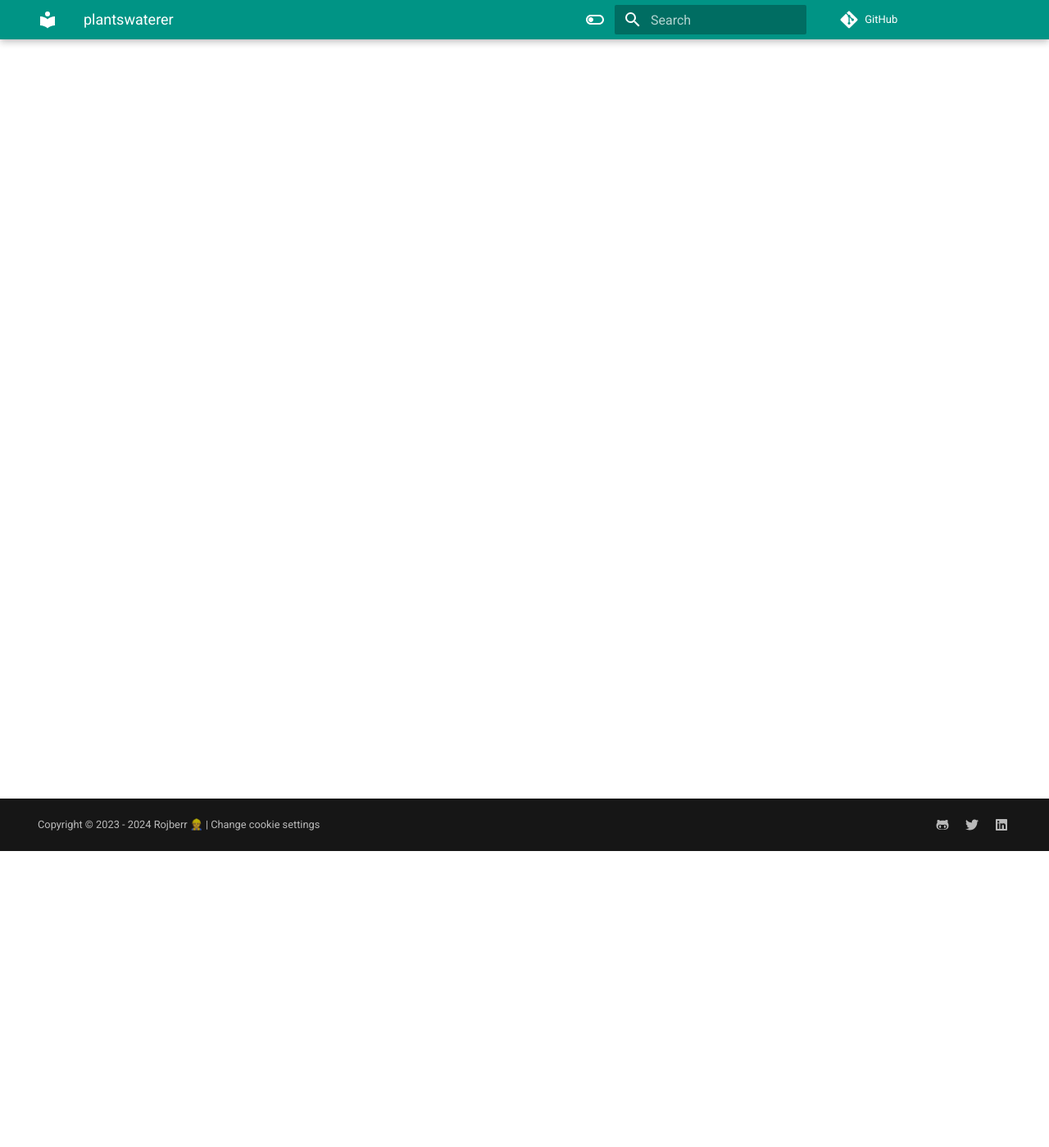
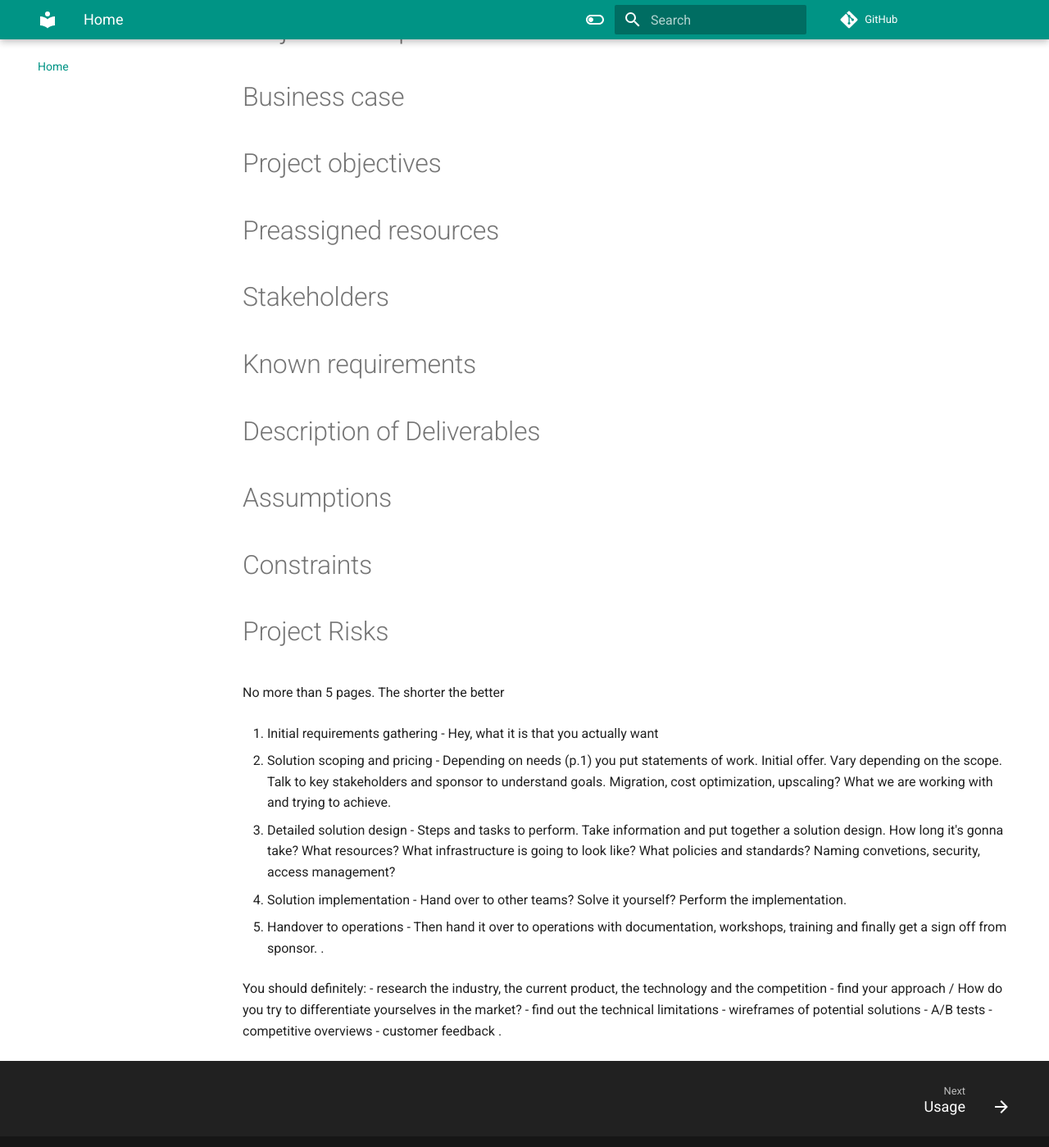
Before and after one commit to rojberr/plantswaterer, an MkDocs documentation site: the page built from docs/index.md, in a window 1280 px wide and 1400 px high, scrolled down 362 px. Shown: the whole window at 82% size. Built offline with MkDocs 1.6.1 and Material for MkDocs 9.7.7, drawn with Linux system fonts in a browser that asks for light colours; comment, search, counter and statistics services are not loaded; some of the changed text lies outside the part shown.

Commit message:
docs(): Add index, parts&assembly and usage docs
#NO-TICKET

```diff
--- a/docs/index.md
+++ b/docs/index.md
@@ -1 +1,47 @@
 # plantswaterer
+
+This project is a time-limited endeavor to create a UNIQUE plants waterer
+product.
+
+1. Initial requirements gathering:
+2. Solution scoping and pricing
+3. Detailed solution design
+4.
+
+# Project Description
+# Business case
+# Project objectives
+# Preassigned resources
+# Stakeholders
+# Known requirements
+# Description of Deliverables
+# Assumptions
+# Constraints
+# Project Risks
+
+No more than 5 pages. The shorter the better
+
+
+1. Initial requirements gathering - Hey, what it is that you actually want
+
+2. Solution scoping and pricing - Depending on needs (p.1) you put statements of work. Initial offer.
+Vary depending on the scope. Talk to key stakeholders and sponsor to understand goals. Migration, cost optimization, upscaling? What we are working with and trying to achieve.
+
+3. Detailed solution design - Steps and tasks to perform. Take information and put together a solution design. How long it's gonna take? What resources? What infrastructure is going to look like? What policies and standards? Naming convetions, security, access management?
+
+4. Solution implementation - Hand over to other teams? Solve it yourself? Perform the implementation.
+
+5. Handover to operations - Then hand it over to operations with documentation, workshops, training and finally get a sign off from sponsor.
+.
+
+
+
+You should definitely:
+- research the industry, the current product, the technology and the competition
+- find your approach / How do you try to differentiate yourselves in the market?
+- find out the technical limitations
+- wireframes of potential solutions
+- A/B tests
+- competitive overviews
+- customer feedback
+.
--- a/mkdocs.yml
+++ b/mkdocs.yml
@@ -81,3 +81,8 @@ markdown_extensions:
   - pymdownx.emoji:
       emoji_index: !!python/name:materialx.emoji.twemoji
       emoji_generator: !!python/name:materialx.emoji.to_svg
+
+nav:
+  - Home: index.md
+  - Usage: usage.md
+  - Parts & Assembly: parts&assembly.md
```
Also changed, not shown: docs/parts&assembly.md (added, +10 -0 lines), docs/usage.md (added).
